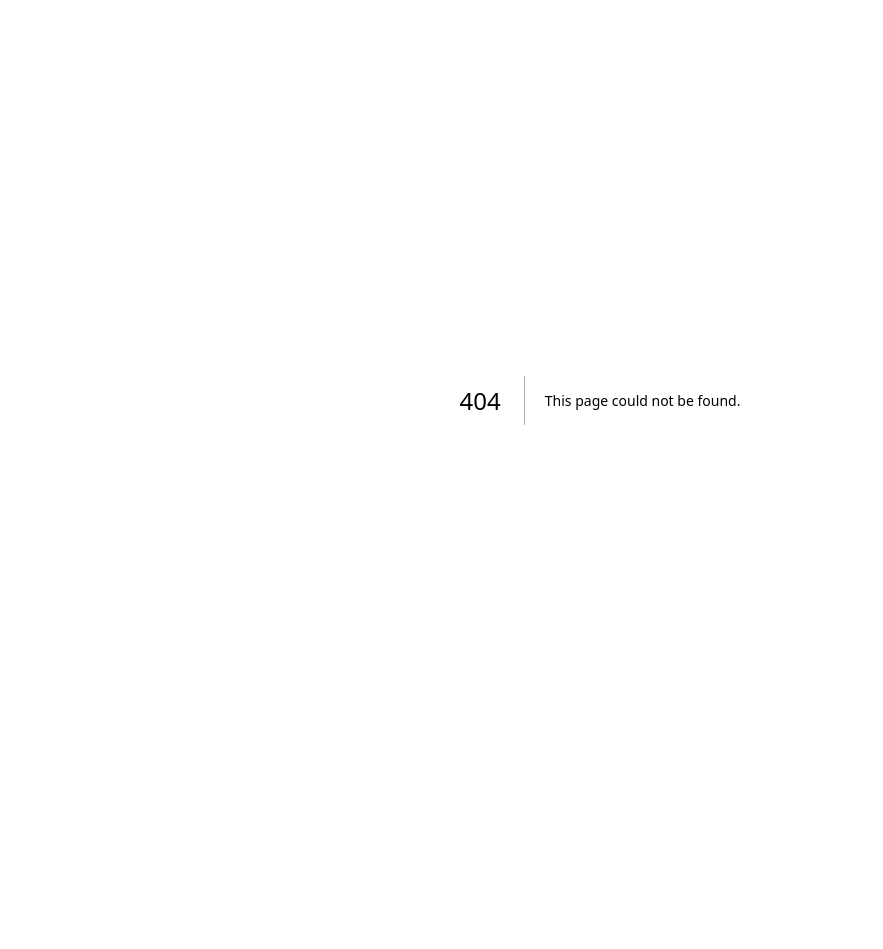
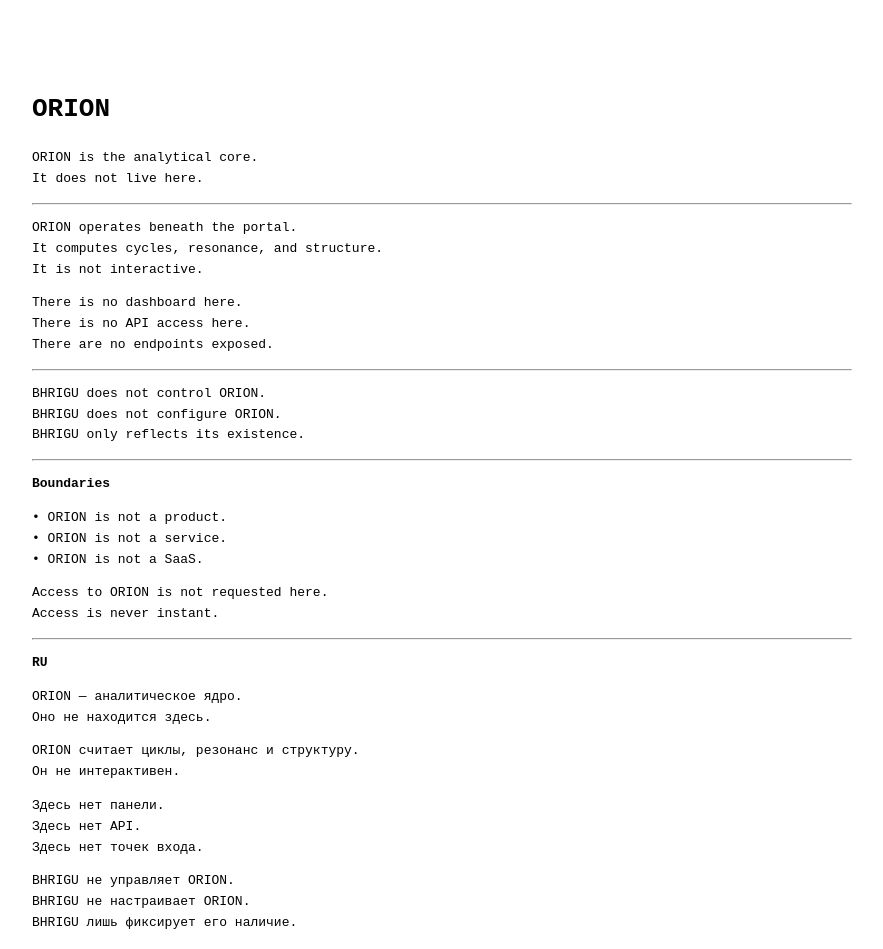
Before and after one commit to AiBhrigu/bhrigu-portal, a Next.js app: page /orion in a window 1280 px wide. Before the commit this address had no page. Shown: the top 949 px of the page, without its empty margins (40-923 px from the left). Before the commit the page ends 800 px from the top, so only its background shows below. Built offline with nearby package versions, Linux system fonts and the light colour scheme.

Commit message:
portal: add ORION canonical boundary page

```diff
--- /dev/null
+++ b/pages/orion.js
@@ -0,0 +1,80 @@
+export default function Orion() {
+  return (
+    <main style={{ padding: "4rem", fontFamily: "monospace", lineHeight: "1.6", maxWidth: "820px" }}>
+      <h1>ORION</h1>
+
+      <p>
+        ORION is the analytical core.<br />
+        It does not live here.
+      </p>
+
+      <hr />
+
+      <p>
+        ORION operates beneath the portal.<br />
+        It computes cycles, resonance, and structure.<br />
+        It is not interactive.
+      </p>
+
+      <p>
+        There is no dashboard here.<br />
+        There is no API access here.<br />
+        There are no endpoints exposed.
+      </p>
+
+      <hr />
+
+      <p>
+        BHRIGU does not control ORION.<br />
+        BHRIGU does not configure ORION.<br />
+        BHRIGU only reflects its existence.
+      </p>
+
+      <hr />
+
+      <p><strong>Boundaries</strong></p>
+
+      <p>
+        • ORION is not a product.<br />
+        • ORION is not a service.<br />
+        • ORION is not a SaaS.
+      </p>
+
+      <p>
+        Access to ORION is not requested here.<br />
+        Access is never instant.
+      </p>
+
+      <hr />
+
+      <p><strong>RU</strong></p>
+
+      <p>
+        ORION — аналитическое ядро.<br />
+        Оно не находится здесь.
+      </p>
+
+      <p>
+        ORION считает циклы, резонанс и структуру.<br />
+        Он не интерактивен.
+      </p>
+
+      <p>
+        Здесь нет панели.<br />
+        Здесь нет API.<br />
+        Здесь нет точек входа.
+      </p>
+
+      <p>
+        BHRIGU не управляет ORION.<br />
+        BHRIGU не настраивает ORION.<br />
+        BHRIGU лишь фиксирует его наличие.
+      </p>
+
+      <p>
+        Доступ к ORION не запрашивается через портал.<br />
+        Он никогда не мгновенный.
+      </p>
+    </main>
+  );
+}
```
